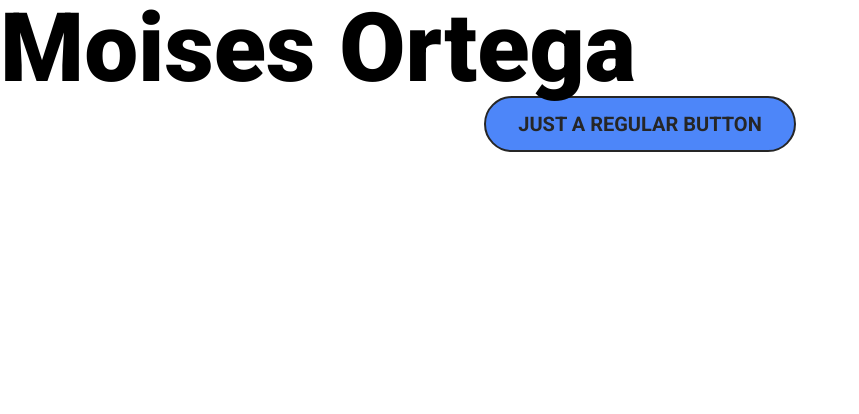
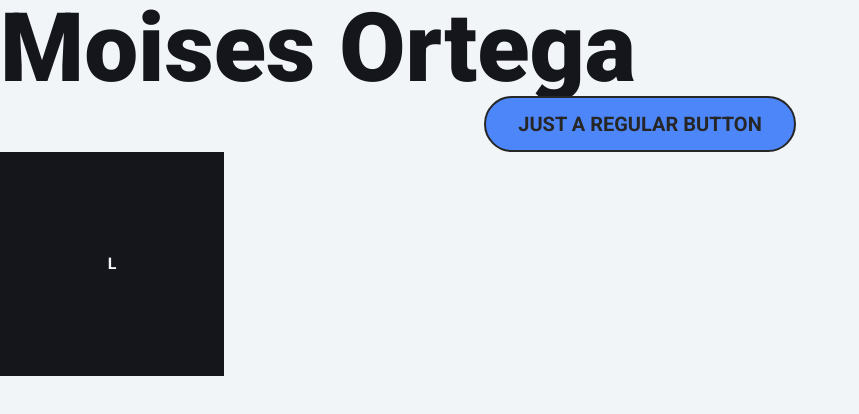
Before and after one commit to freddyamarante/thecoolerdev-blog, a Next.js app: page / in a window 1280 px wide. Shown: the top 414 px of the page, without its empty margins (0-859 px from the left). Built offline with nearby package versions, Linux system fonts and the light colour scheme.

Commit message:
feat: dark mode toggler logic

```diff
--- a/app/page.tsx
+++ b/app/page.tsx
@@ -1,13 +1,14 @@
 'use client'
 
 import { Button } from '@/stories/Button'
+import DarkModeToggler from '@/stories/DarkModeToggler'
 
 export default function Home() {
   const saySomething = () => console.log('ayo')
   return (
-    <>
+    <div className="flex justify-center flex-col">
       <main className="text-8xl font-extrabold">
-        <h1>Moises Ortega</h1>
+        <h1 className="text-night dark:text-cloud">Moises Ortega</h1>
       </main>
       <Button
         primary
@@ -15,6 +16,7 @@ export default function Home() {
         label="Just a regular button"
         onClick={saySomething}
       />
-    </>
+      <DarkModeToggler />
+    </div>
   )
 }
--- /dev/null
+++ b/stories/DarkModeToggler.tsx
@@ -0,0 +1,24 @@
+'use client'
+import { useTheme } from 'next-themes'
+
+const DarkModeToggler = () => {
+  const { systemTheme, theme, setTheme } = useTheme()
+  const currentTheme = theme === 'system' ? systemTheme : theme
+
+  const toggleDarkMode = () => {
+    const newTheme = currentTheme === 'light' ? 'dark' : 'light'
+    setTheme(newTheme)
+  }
+
+  return (
+    <button
+      type="button"
+      onClick={toggleDarkMode}
+      className="flex items-center justify-center h-56 w-56 p-4 font-bold dark:bg-cloud bg-night dark:text-night text-cloud"
+    >
+      {currentTheme === 'dark' ? 'D' : 'L'}
+    </button>
+  )
+}
+
+export default DarkModeToggler
--- a/styles/globals.css
+++ b/styles/globals.css
@@ -1,3 +1,9 @@
 @tailwind base;
 @tailwind components;
 @tailwind utilities;
+
+@layer base{
+  body {
+      @apply dark:bg-night bg-cloud
+  }
+}
--- a/tailwind.config.js
+++ b/tailwind.config.js
@@ -15,8 +15,7 @@ module.exports = {
           dark: '#09090c',
         },
         cloud: {
-          light: '#f2f5f8',
-          DEFAULT: '#cad6e2',
+          DEFAULT: '#f2f5f8',
           dark: '#243342',
         },
         cobalt: {
@@ -33,5 +32,5 @@ module.exports = {
     },
   },
   plugins: [],
-  darkMode: 'class',
+  darkMode: ['class', '[data-theme="dark"]'],
 }
```
Also changed, not shown: 1 other file (tests, documents, lock files or other folders).
